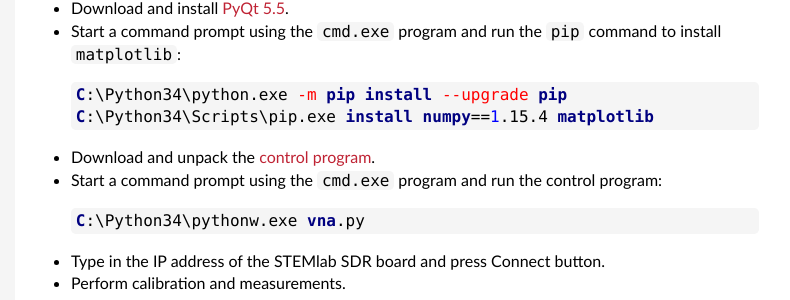
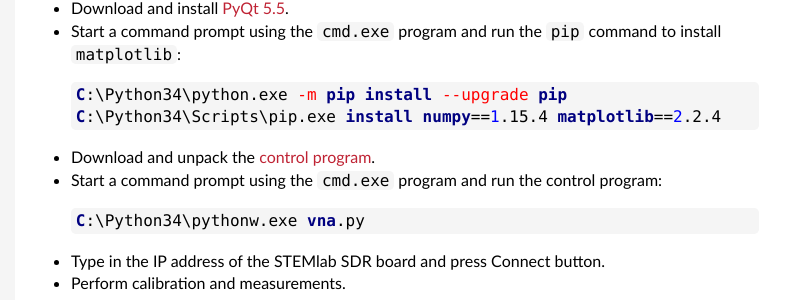
Before and after one commit to pavel-demin/stemlab-sdr-notes, a Jekyll site: the page built from vna.md, in a window 1280 px wide and 900 px high, scrolled down 1898 px. Shown: the part 153-453 px from the top of the window, without its empty margins (225-1015 px from the left). Built offline with Jekyll 4.4.1, drawn with Linux system fonts in a browser that asks for light colours.

Commit message:
update matplotlib installation command in vna

```diff
--- a/vna.md
+++ b/vna.md
@@ -59,7 +59,7 @@ Getting started with MS Windows (manual Python installation)
  - Start a command prompt using the `cmd.exe` program and run the `pip` command to install `matplotlib`:
 {% highlight winbatch %}
 C:\Python34\python.exe -m pip install --upgrade pip
-C:\Python34\Scripts\pip.exe install numpy==1.15.4 matplotlib
+C:\Python34\Scripts\pip.exe install numpy==1.15.4 matplotlib==2.2.4
 {% endhighlight %}
  - Download and unpack the [control program](https://github.com/pavel-demin/stemlab-sdr-notes/releases/download/20191025/vna-python3-20191025.zip).
  - Start a command prompt using the `cmd.exe` program and run the control program:
```
